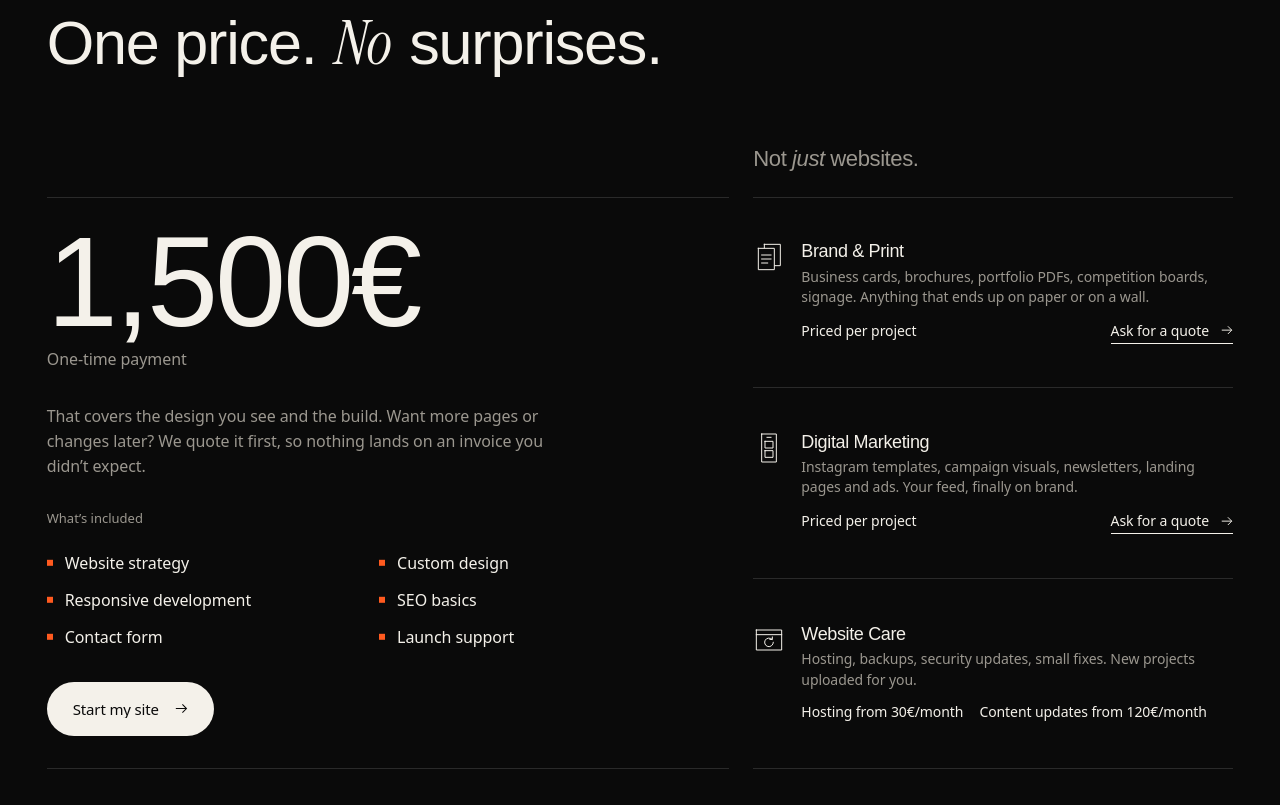
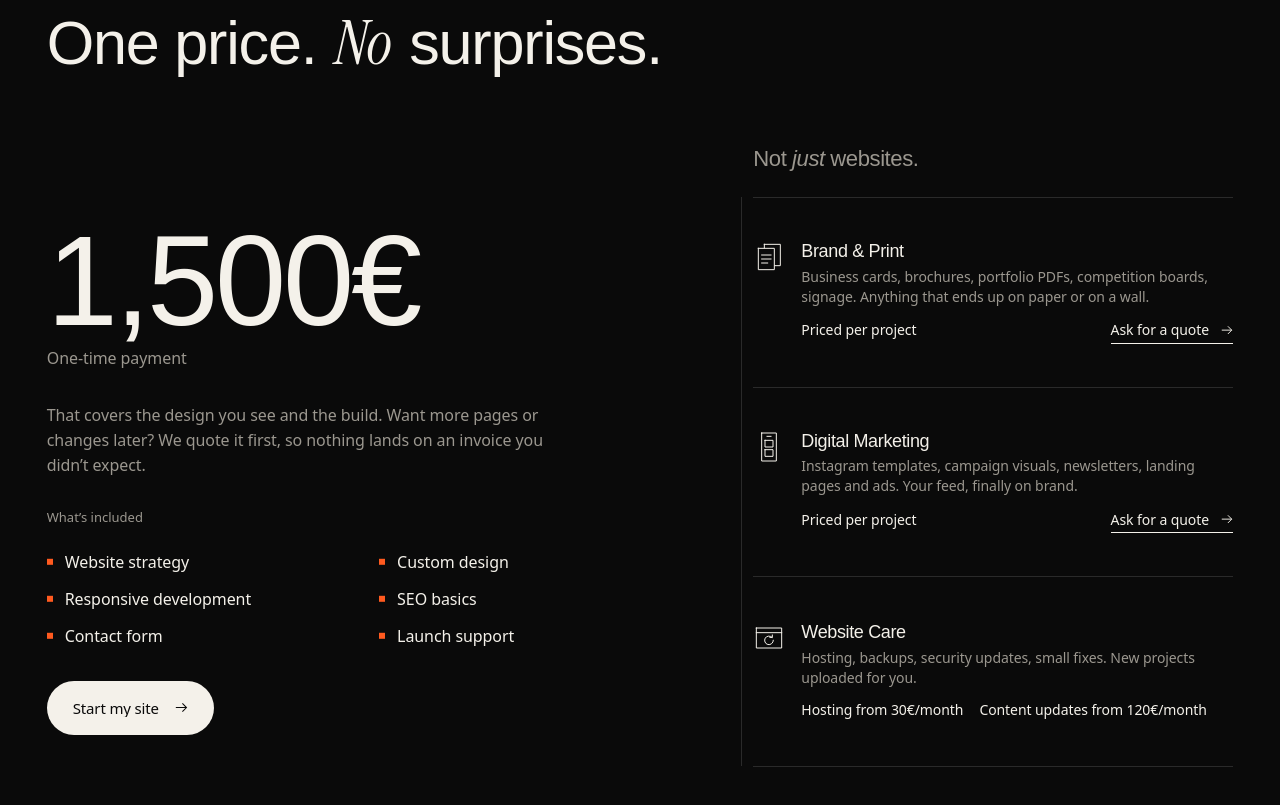
Before and after one commit to nmmilosevic/archi-studio, an Astro site: page /en in a window 1280 px wide. Shown: the part 6349-7154 px from the top of the page. Built offline with nearby package versions, Linux system fonts and the light colour scheme; Astro itself is replaced by a stand-in of ours; a web font is replaced by a local one.

Commit message:
Pricing: no lines around offer, vertical divider between columns
Co-Authored-By: Claude Opus 5.5 <noreply@anthropic.com>

```diff
--- a/src/pages/[lang]/index.astro
+++ b/src/pages/[lang]/index.astro
@@ -294,8 +294,16 @@ const beyondIcons = [
   /* Pricing */
   .home-pricing__offer { display: flex; flex-direction: column; align-items: flex-start; gap: var(--s-7); }
   .home-pricing__note { max-width: 34rem; }
-  /* No boxes: hairlines frame the offer and split the extra services */
-  .home-pricing__offer { border-block: 1px solid var(--c-line); padding-block: var(--s-6); }
+  /* No boxes: hairlines split the extra services, one vertical line between columns */
+  .home-pricing__offer { padding-block: var(--s-6); }
+  @media (min-width: 900px) {
+    /* Vertical hairline centred in the gutter between the offer and the services */
+    .home-beyond { position: relative; }
+    .home-beyond::before {
+      content: ''; position: absolute; top: 0; bottom: 0;
+      left: calc(var(--gutter) / -2); width: 1px; background: var(--c-line);
+    }
+  }
   @media (min-width: 900px) {
     /* Heading sits above the cards; the offer box and the card stack share row 2, so tops and bottoms line up */
     .cards > .home-pricing__more { display: contents; }
```
